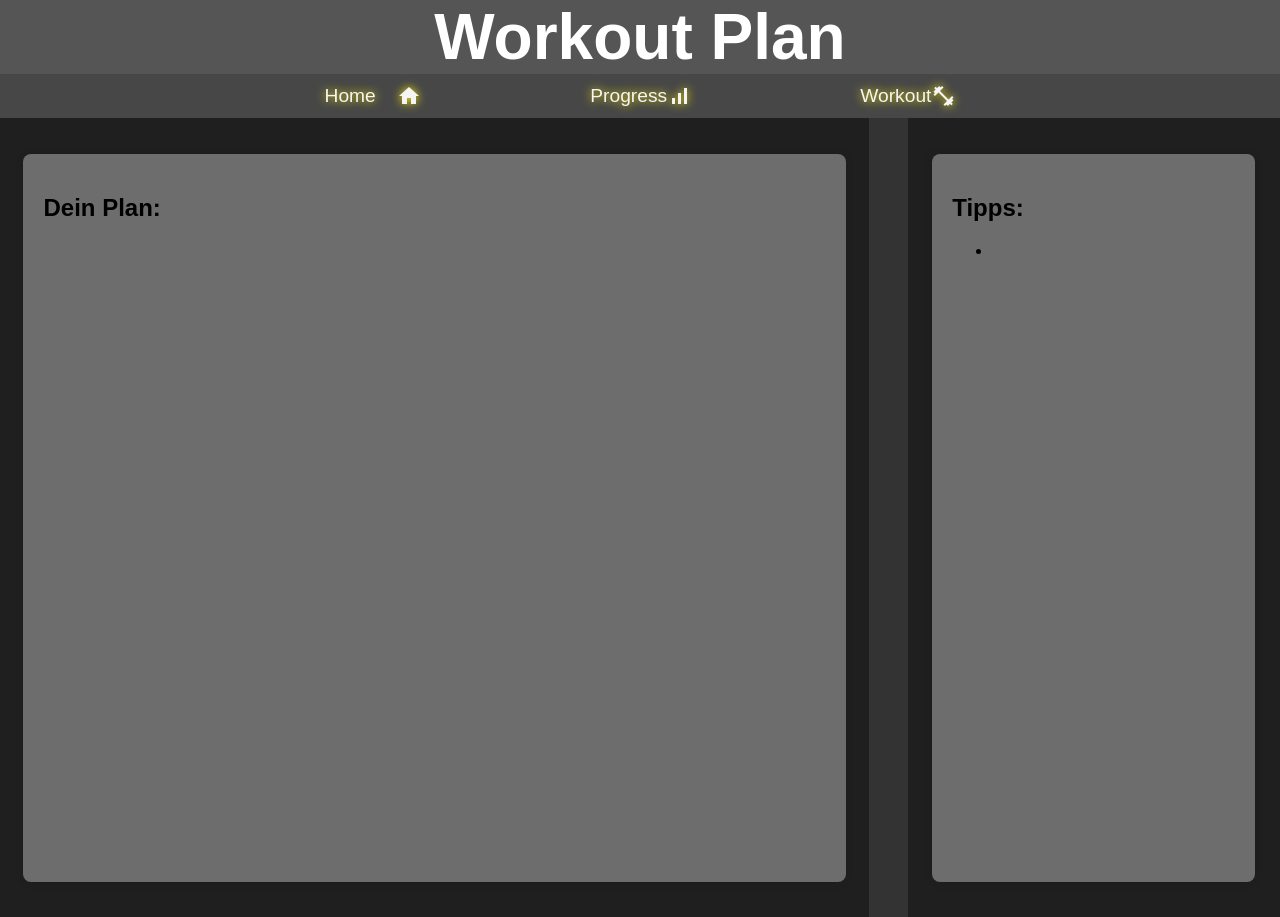
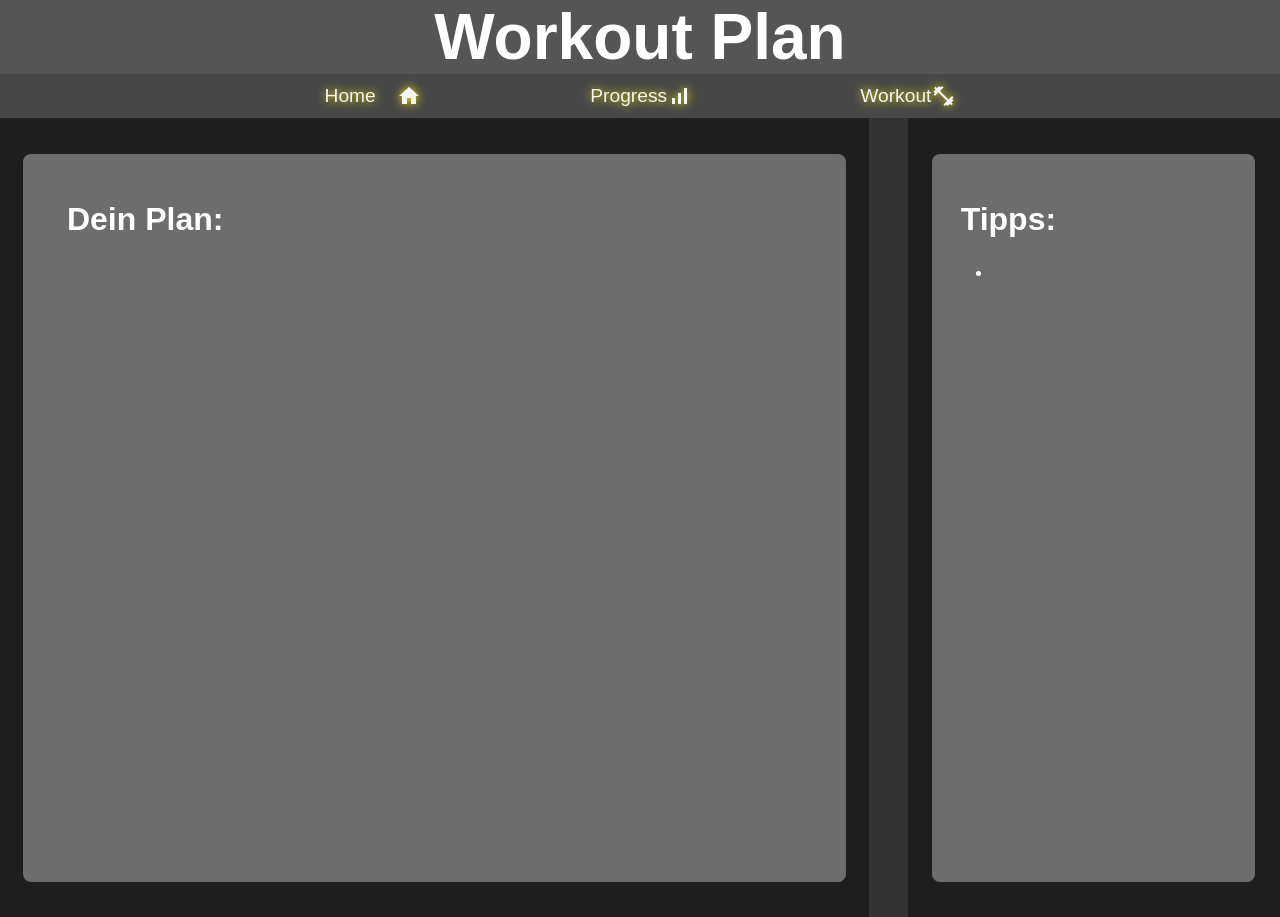
Before and after one commit to strancoox/onlyyou, a PHP site: page /onlyyou/workout in a window 1280 px wide. Shown: the top 917 px of the page. Run offline with PHP 8.4, Linux system fonts and the light colour scheme.

Commit message:
updated css to workout view

```diff
--- a/css/styles.css
+++ b/css/styles.css
@@ -13,6 +13,15 @@ h1 {
     font-family: "Sora", sans-serif;
     font-weight: bolder;
     color: #ffffff;
+}
+
+h2 {
+    text-align: left;
+    font-size: 2rem;
+    font-family: "Sora", sans-serif;
+    font-weight: bolder;
+    color: #ffffff;
+    margin-left: 3%;
 }
 
 /* Navigation */
@@ -102,7 +111,7 @@ footer li {
 .data-container {
     display: flex;
     width: 35%;
-    height:100%;
+    height: 100%;
     margin-top: 15px;
     margin-bottom: 0px;
     padding: 20px;
@@ -258,3 +267,14 @@ img.right-picture {
     max-width: 76%;
     height: 86%;
 }
+
+.workoutplan li {
+    margin-bottom: 20px;
+    color: white;
+
+}
+
+.tips {
+    color: white;
+    font-family: "Sora", sans-serif;
+}
--- a/views/workout_view.php
+++ b/views/workout_view.php
@@ -3,13 +3,8 @@
 require "views/templates/nav.php";
 require "models/workout_model.php";
 
-if ($plan === null)
-{
-
-}
-else
-{
-
+if ($plan === null) {
+} else {
 }
 ?>
 <div class="workout-layout">
@@ -17,10 +12,10 @@ else
         <div class="plan-box">
             <h2>Dein Plan:</h2>
             <?php if ($plan !== null): ?>
-                <ul>
-                    <?php foreach($plan as $key => $personalplan): ?>
+                <ul class="workoutplan">
+                    <?php foreach ($plan as $key => $personalplan): ?>
                         <li>
-                            <?=  $key . ': ' .  $personalplan[0]["dauer"] . ' ' . $personalplan[0]["Übung"]?>
+                            <?= $key . ': ' .  $personalplan[0]["dauer"] . ' ' . $personalplan[0]["Übung"] ?>
                         </li>
                     <?php endforeach; ?>
                 </ul>
@@ -30,7 +25,7 @@ else
     <div class="tips-container">
         <div class="tips-box">
             <h2>Tipps:</h2>
-            <ul>
+            <ul class="tips">
                 <li>
 
                 </li>
```
